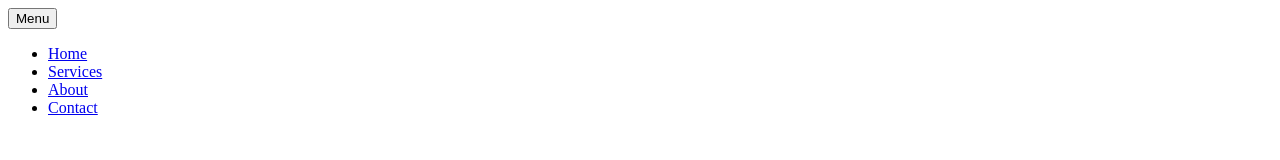
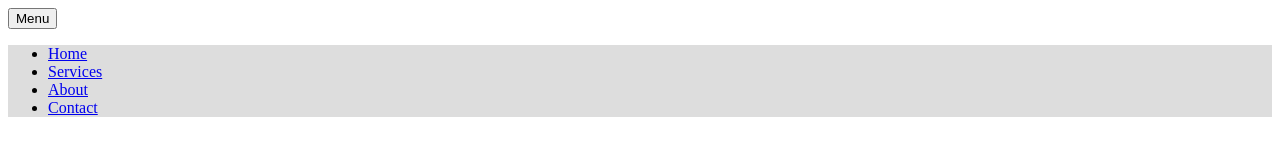
Before and after one commit to Bianca-BCIT/day-09, a plain HTML site: page menu-toggle.html in a window 1280 px wide. Both pictures are taken after a click on the button "Menu". Drawn offline with Linux system fonts and the light colour scheme.

Commit message:
added menu toggle option 1

```diff
--- a/menu-toggle.html
+++ b/menu-toggle.html
@@ -6,7 +6,9 @@
     <meta name="viewport" content="width=device-width, initial-scale=1.0">
     <title>Menu Toggle Practice</title>
     <!-- Include CSS file -->
+     <link rel="stylesheet" href="styles/menu-toggle.css">
     <!-- Include JS file -->
+     <script src="scripts/menu-toggle.js" defer></script>
 </head>
 <body>
 
--- a/scripts/menu-toggle.js
+++ b/scripts/menu-toggle.js
@@ -1,4 +1,10 @@
 // Main Navigation Toggle
+const button = document.getElementById('main-nav-button');
+const links = document.getElementById('main-nav-list');
 
+button.addEventListener("click", function() {
+    links.classList.toggle('toggled')
+    console.log('click');
+})
 
 // Thumb Navigation Toggle
--- a/styles/menu-toggle.css
+++ b/styles/menu-toggle.css
@@ -2,7 +2,7 @@
     background-color: #ddd;
 
     /* Option #1 */
-
+    display: none;
 
     /* Option #2 */
 
@@ -13,7 +13,7 @@
 
 #main-nav-list.toggled {
     /* Option #1 - Toggled */
-
+    display: block;
 
     /* Option #2 - Toggled */
 
```
